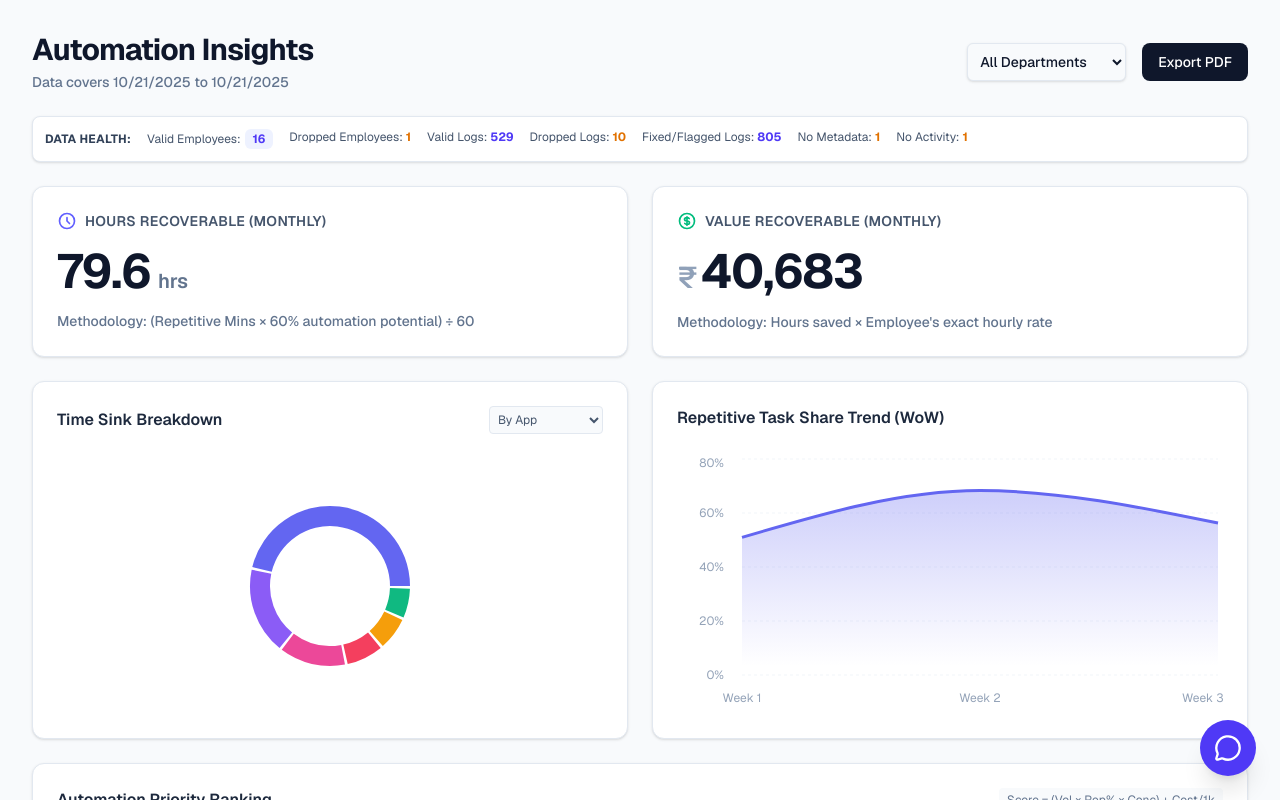
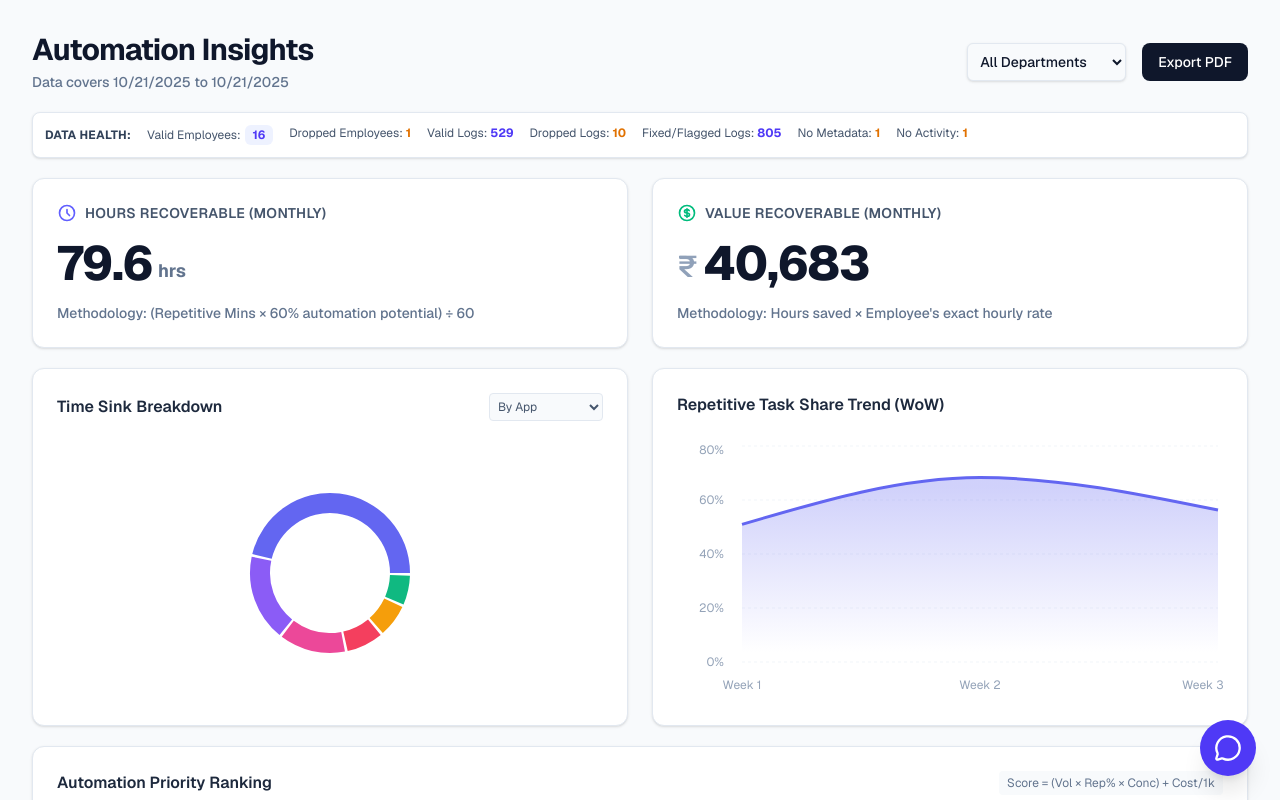
Before and after one commit to trivedipratham/Cord4_DashBoard, a Next.js app: page / in a window 1280 px wide. Shown: the top 800 px of the page. Built offline with nearby package versions, Linux system fonts and the light colour scheme.

Commit message:
style: optimize card content alignment and layout max-width for widescreen displays

```diff
--- a/src/components/Dashboard.tsx
+++ b/src/components/Dashboard.tsx
@@ -185,7 +185,7 @@ export default function Dashboard({ data }: { data: IngestionResult }) {
           body { -webkit-print-color-adjust: exact; print-color-adjust: exact; }
         }
       `}} />
-      <div className="p-4 md:p-8 print:p-0 max-w-7xl mx-auto space-y-6 print:space-y-4" ref={dashboardRef}>
+      <div className="p-4 md:p-8 print:p-0 max-w-[1400px] mx-auto space-y-5 print:space-y-4" ref={dashboardRef}>
 
         {/* Header & Controls */}
         <div className="flex flex-col md:flex-row justify-between items-start md:items-center">
@@ -261,9 +261,9 @@ export default function Dashboard({ data }: { data: IngestionResult }) {
               <svg className="w-5 h-5 text-indigo-500" fill="none" viewBox="0 0 24 24" stroke="currentColor"><path strokeLinecap="round" strokeLinejoin="round" strokeWidth={2} d="M12 8v4l3 3m6-3a9 9 0 11-18 0 9 9 0 0118 0z" /></svg>
               <h2 className="text-sm font-semibold text-slate-600 uppercase tracking-wide">Hours Recoverable (Monthly)</h2>
             </div>
-            <div className="flex items-baseline mt-4 relative z-10">
-              <p className="text-5xl font-bold text-slate-900 tracking-tight">{totalHoursSaved.toFixed(1)}</p>
-              <span className="text-slate-500 ml-2 text-xl font-semibold">hrs</span>
+            <div className="flex items-end mt-4 relative z-10 gap-1.5">
+              <p className="text-5xl font-extrabold text-slate-900 tracking-tight leading-none">{totalHoursSaved.toFixed(1)}</p>
+              <span className="text-slate-500 text-lg font-bold pb-0.5">hrs</span>
             </div>
             <div className="mt-4">
               <p className="text-sm text-slate-500 font-medium">Methodology: (Repetitive Mins × 60% automation potential) ÷ 60</p>
@@ -275,9 +275,9 @@ export default function Dashboard({ data }: { data: IngestionResult }) {
               <svg className="w-5 h-5 text-emerald-500" fill="none" viewBox="0 0 24 24" stroke="currentColor"><path strokeLinecap="round" strokeLinejoin="round" strokeWidth={2} d="M12 8c-1.657 0-3 .895-3 2s1.343 2 3 2 3 .895 3 2-1.343 2-3 2m0-8c1.11 0 2.08.402 2.599 1M12 8V7m0 1v8m0 0v1m0-1c-1.11 0-2.08-.402-2.599-1M21 12a9 9 0 11-18 0 9 9 0 0118 0z" /></svg>
               <h2 className="text-sm font-semibold text-slate-600 uppercase tracking-wide">Value Recoverable (Monthly)</h2>
             </div>
-            <div className="flex items-baseline mt-4 relative z-10">
-              <span className="text-3xl font-semibold text-slate-400 mr-1 tracking-tight">₹</span>
-              <p className="text-5xl font-bold text-slate-900 tracking-tight">{totalINRSaved.toLocaleString(undefined, { maximumFractionDigits: 0 })}</p>
+            <div className="flex items-end mt-4 relative z-10 gap-1.5">
+              <span className="text-3xl font-semibold text-slate-400 pb-0.5">₹</span>
+              <p className="text-5xl font-extrabold text-slate-900 tracking-tight leading-none">{totalINRSaved.toLocaleString(undefined, { maximumFractionDigits: 0 })}</p>
             </div>
             <div className="mt-4">
               <p className="text-sm text-slate-500 font-medium">Methodology: Hours saved × Employee's exact hourly rate</p>
```
